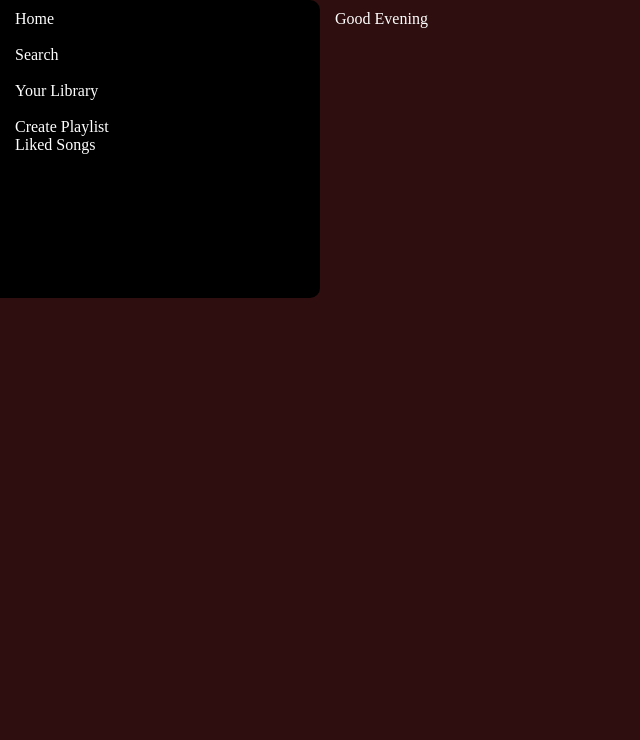
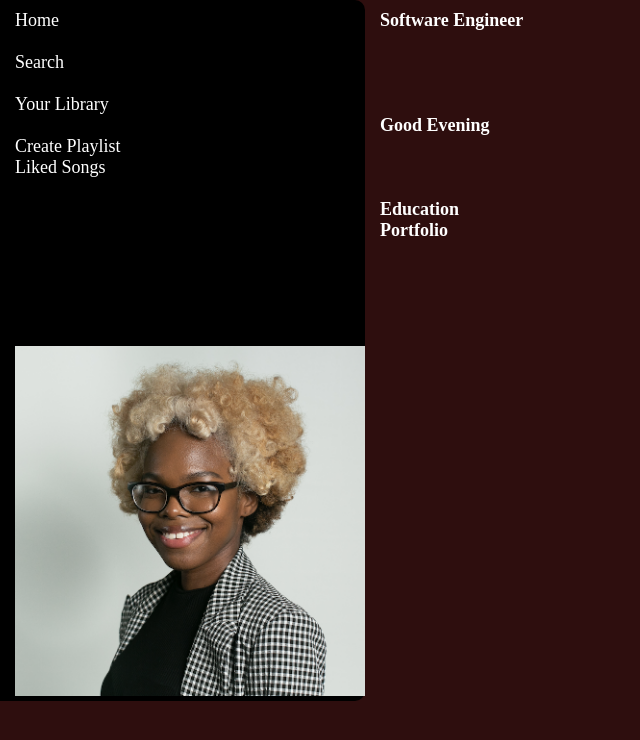
Before and after one commit to TaylorWill94/spotify-resume, a React (Create React App) app: page / in a window 1280 px wide. Shown: the top 740 px of the page, without its empty margins (0-640 px from the left). Built offline with nearby package versions, Linux system fonts and the light colour scheme.

Commit message:
Added profile image

```diff
--- a/src/App.css
+++ b/src/App.css
@@ -9,6 +9,7 @@
 }
 
 .home {
+  font-size: 18px;
   color: white;
   background-color: black;
   padding-top: 10px;
@@ -21,4 +22,6 @@
   padding-top: 10px;
   padding-left: 15px;
   color: white;
+  font-weight: bold;
+  font-size: 18px;
 }
--- a/src/App.js
+++ b/src/App.js
@@ -1,4 +1,4 @@
-import logo from "./logo.svg";
+import portfolio from "./portfolio.png";
 import "./App.css";
 
 function App() {
@@ -26,8 +26,22 @@ function App() {
         <br />
         <br />
         <br />
+        <img src={portfolio} alt="profile-img" width="350" />
       </div>
-      <div className="hello">Good Evening</div>
+      <div className="hello">
+        <article>Software Engineer</article>
+        <br />
+        <br />
+        <br />
+        <br />
+        Good Evening
+        <br />
+        <br />
+        <br />
+        <br />
+        <article>Education</article>
+        <article>Portfolio</article>
+      </div>
     </div>
   );
 }
```
Also changed, not shown: src/portfolio.png (added).
